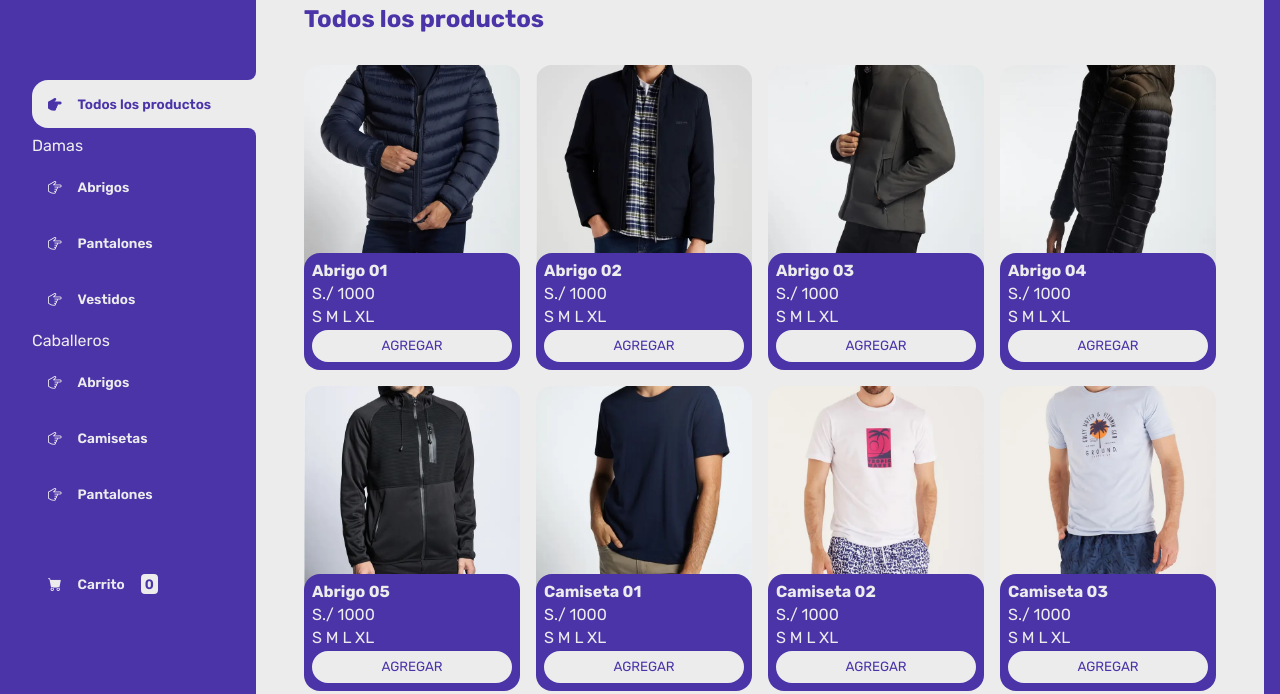
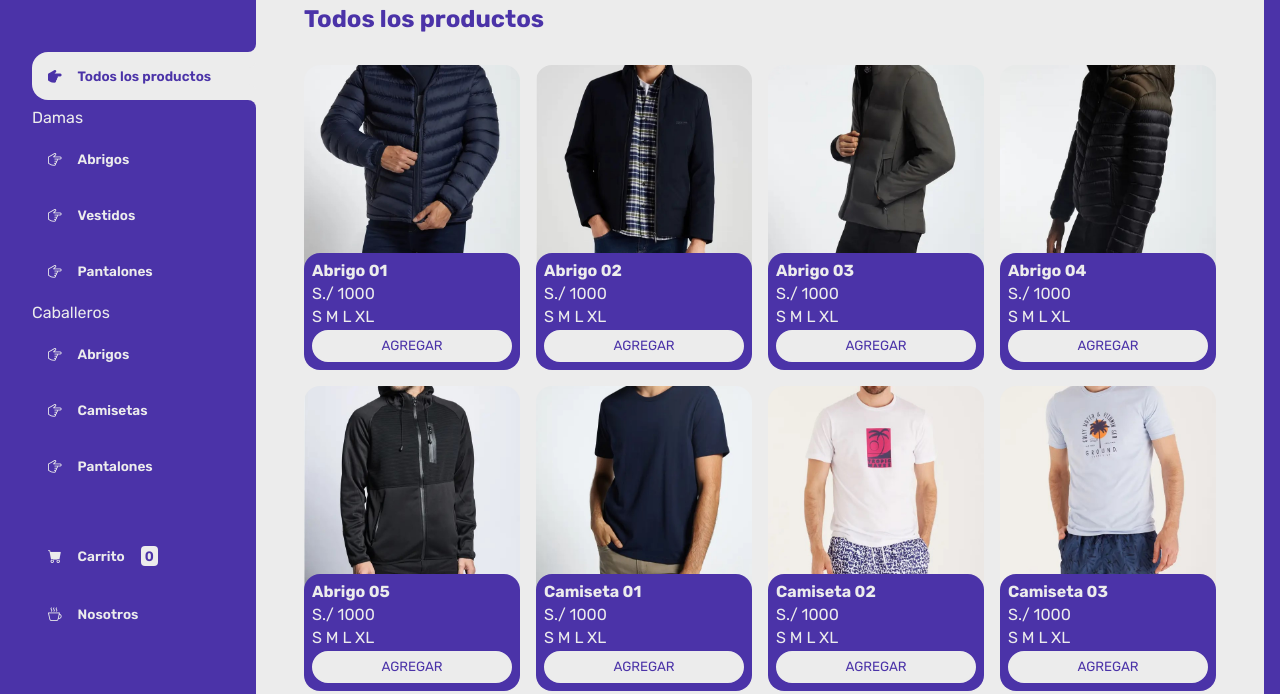
Before and after one commit to rjt070793/rjt070793.github.io, a plain HTML site: page index.html in a window 1280 px wide. Shown: the part 59-753 px from the top of the page. Drawn offline with nearby package versions, Linux system fonts and the light colour scheme.

Commit message:
Update index.html

```diff
--- a/index.html
+++ b/index.html
@@ -40,10 +40,10 @@
                         <button id="camisetasdamas" class="boton-menu boton-categoria"><i class="bi bi-hand-index-thumb"></i> Camisetas Damas</button>
                     </li>-->
                     <li>
-                        <button id="pantalonesdamas" class="boton-menu boton-categoria"><i class="bi bi-hand-index-thumb"></i> Pantalones</button>
+                        <button id="vestidosdamas" class="boton-menu boton-categoria"><i class="bi bi-hand-index-thumb"></i> Vestidos</button>
                     </li>
                     <li>
-                        <button id="vestidosdamas" class="boton-menu boton-categoria"><i class="bi bi-hand-index-thumb"></i> Vestidos</button>
+                        <button id="pantalonesdamas" class="boton-menu boton-categoria"><i class="bi bi-hand-index-thumb"></i> Pantalones</button>
                     </li>
                     <!-- CABALLEROS-->
                     <span>Caballeros</span>
@@ -59,6 +59,11 @@
                     <li>
                         <a class="boton-menu boton-carrito" href="./carrito.html">
                             <i class="bi bi-cart-fill"></i> Carrito <span id="numerito" class="numerito">0</span>
+                        </a>
+                    </li>
+                    <li>
+                        <a class="boton-menu boton-categoria" href="./osc.html">
+                            <i class="bi bi-cup-hot"></i> Nosotros
                         </a>
                     </li>
                 </ul>
```
